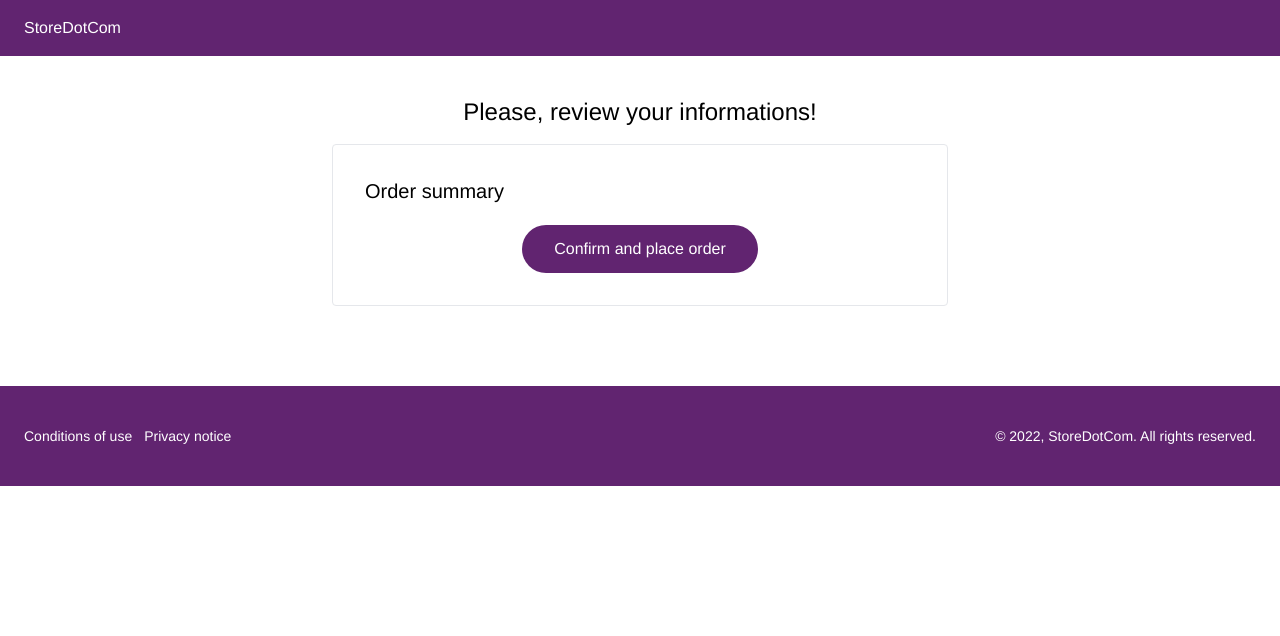
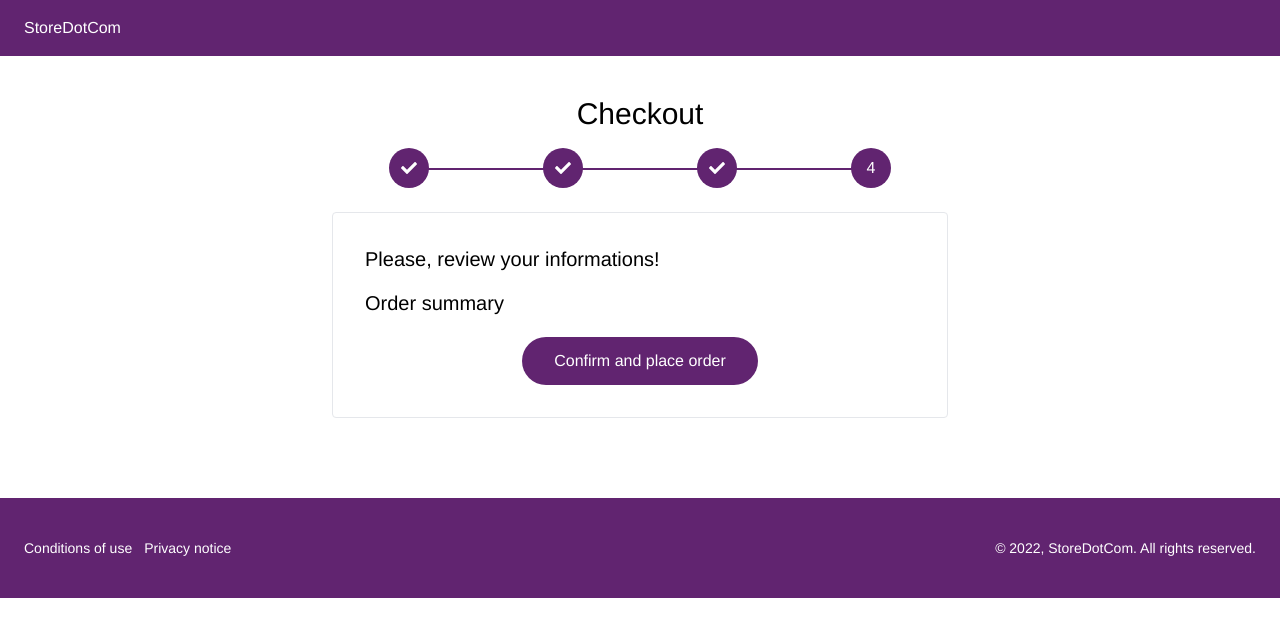
Before and after one commit to yujihayashi/checkout-frontend, a Next.js app: page /checkout/review in a window 1280 px wide. Shown: the top 636 px of the page. Built offline with nearby package versions, Linux system fonts and the light colour scheme; a web font is replaced by a local one.

Commit message:
added step component

```diff
--- a/src/components/form/field.tsx
+++ b/src/components/form/field.tsx
@@ -16,6 +16,9 @@ export default function Field({ label, name, value, type = "text", handleChange,
                 ))}
             </select>)
             break;
+        case "description":
+            input = <></>
+            break;
         case "phone": // TODO -> create input for phone component
         case "postalcode":  // TODO -> create input for brazilian postalcode component
         default:
@@ -24,7 +27,7 @@ export default function Field({ label, name, value, type = "text", handleChange,
     }
 
     return (
-        <div className={`${styles.row} ${config?.width ? config.width : 'w-full'} ${className ? className : ''}`}>
+        <div className={`${styles.row} ${config?.width ? config.width : 'w-full'} ${className ? className : ''} ${styles[`field__${type}`]}`}>
             <label htmlFor={name} className={styles.label}>{label}</label>
             {input}
         </div>
--- a/src/components/form/form.tsx
+++ b/src/components/form/form.tsx
@@ -44,8 +44,8 @@ export default function Form({ handleSubmit, fields = [] }: FormInterface) {
             <div className="flex flex-wrap -mx-2">
                 {fields.map((f, i) => <Field {...f} handleChange={handleChange} value={state[f.name]} key={i} className="px-2" />)}
             </div>
-            <div className="flex justify-center">
-                <Button type="submit" color="primary">Next</Button>
+            <div className="flex">
+                <Button type="submit" color="primary" size="lg">Next</Button>
             </div>
         </form>
     )
--- a/src/components/interface/button.tsx
+++ b/src/components/interface/button.tsx
@@ -6,14 +6,15 @@ interface ButtonInterface {
     className?: string,
     onClick?: MouseEventHandler,
     color?: 'default' | 'primary' | 'primary-inverse' | 'secondary' | 'inherit',
+    size?: 'xs' | 'sm' | 'md' | 'lg' | 'xl',
     title?: string,
     id?: string,
     type?: "button" | "submit" | "reset" | undefined
 }
 
-export default function Button({ children, className, onClick, color, title, id, type = "button" }: ButtonInterface) {
+export default function Button({ children, className, onClick, color, size = 'md', title, id, type = "button" }: ButtonInterface) {
     return (
-        <button type={type} id={id} title={title} onClick={onClick} className={`${styles[color || 'default']} ${className || ""}`}>
+        <button type={type} id={id} title={title} onClick={onClick} className={`${styles.button} ${styles[color || 'default']} ${className || ""} ${styles[size || 'md']}`}>
             {children}
         </button>
     )
--- /dev/null
+++ b/src/components/interface/steps.tsx
@@ -0,0 +1,21 @@
+import styles from "@/styles/components/Steps.module.scss"
+import { faCheck } from "@fortawesome/free-solid-svg-icons"
+import { FontAwesomeIcon } from "@fortawesome/react-fontawesome"
+
+interface StepsInterface {
+    step: number
+}
+
+export default function Steps({ step = 1 }: StepsInterface) {
+
+    // at the moment its used only for the checkout layout
+    const steps = [1, 2, 3, 4];
+
+    return (
+        <div className={styles.steps}>
+            {steps.map(s => (
+                <div className={`${styles.step} ${s === step ? styles.active : ''} ${s < step ? styles.done : ''}`}><i>{s >= step ? s : <FontAwesomeIcon icon={faCheck} />}</i></div>
+            ))}
+        </div>
+    )
+}
--- a/src/config/fields.ts
+++ b/src/config/fields.ts
@@ -3,6 +3,7 @@ export const personalData = [
     { label: "Last name", name: "lastname", type: "text", config: { width: 'w-1/2'} },
     { label: "Phone number", name: "phone", type: "text", config: { width: 'w-1/2'} },
     { label: "E-mail", name: "email", type: "text", config: { width: 'w-1/2'} },
+    { label: "Your privacy is important to us. We will only contact you if there is an issue with your order.", name: "email", type: "description" },
 ]
 
 export const address = [
@@ -12,10 +13,6 @@ export const address = [
     { label: "City", name: "city", type: "text", config: { width: 'w-1/2'} },
     { label: "Address 1", name: "address1", type: "text" },
     { label: "Address 2", name: "address2", type: "text" },
-]
-
-export const delivery = [
-    { name: "delivery_method", type: "radio", options: [{ label: "Default carrier", value: "default" }, { label: "Express carrier", value: "express" }] },
 ]
 
 export const payment = [
--- a/src/pages/checkout.tsx
+++ b/src/pages/checkout.tsx
@@ -9,6 +9,7 @@ import { useAppSelector } from "@/config/hooks";
 import { getProducts } from "@/store/cart.store";
 import Form from "@/components/form/form";
 import Router from "next/router";
+import Steps from "@/components/interface/steps";
 
 export default function Checkout() {
     // get the products
@@ -21,15 +22,19 @@ export default function Checkout() {
 
     return (<CheckoutLayout>
         <Head>
-            <title>Checkout</title>
+            <title>Personal data - Checkout - StoreDotCom</title>
         </Head>
         {products.length > 0 ? (
             <>
                 <div className="flex flex-col items-center">
-                    <h1>Checkout</h1>
-                    <h2 className="mb-4">Personal data</h2>
                     <div className="w-full md:w-1/2">
+                        <h1 className="mb-4 text-center text-3xl">Checkout</h1>
+                        <Steps step={1} />
                         <div className={styles.block}>
+                            <div className="mb-4">
+                                <h2>Personal data</h2>
+                                <p>First we need informations about you to proceed.</p>
+                            </div>
                             <Form fields={personalData} handleSubmit={handleSubmit} />
                         </div>
                     </div>
--- a/src/pages/checkout/address.tsx
+++ b/src/pages/checkout/address.tsx
@@ -3,18 +3,25 @@ import { address } from "@/config/fields";
 import styles from "@/styles/pages/Checkout.module.scss";
 import Form from "@/components/form/form";
 import Router from "next/router";
+import Steps from "@/components/interface/steps";
+import Head from "next/head";
 
 export default function CheckoutAddress() {
-    const handleSubmit =  (ev: { [key: string]: any }) => {
+    const handleSubmit = (ev: { [key: string]: any }) => {
         console.log('ev', ev);
         Router.push("/checkout/payment")
     }
     return (
         <CheckoutLayout>
+            <Head>
+                <title>Address - Checkout - StoreDotCom</title>
+            </Head>
             <div className="flex flex-col items-center">
-                <h1 className="mb-4">Nice! Now we&apos;ll need your shipping address!</h1>
                 <div className="w-full md:w-1/2">
+                    <h1 className="mb-4 text-center text-3xl">Checkout</h1>
+                    <Steps step={2} />
                     <div className={styles.block}>
+                        <h2 className="mb-4">Nice! Now we&apos;ll need your shipping address!</h2>
                         <Form fields={address} handleSubmit={handleSubmit} />
                     </div>
                 </div>
--- a/src/pages/checkout/payment.tsx
+++ b/src/pages/checkout/payment.tsx
@@ -3,18 +3,25 @@ import { payment } from "@/config/fields";
 import styles from "@/styles/pages/Checkout.module.scss";
 import Form from "@/components/form/form";
 import Router from "next/router";
+import Steps from "@/components/interface/steps";
+import Head from "next/head";
 
 export default function CheckoutPayment() {
-    const handleSubmit =  (ev: { [key: string]: any }) => {
+    const handleSubmit = (ev: { [key: string]: any }) => {
         console.log('ev', ev);
         Router.push("/checkout/review");
     }
     return (
         <CheckoutLayout>
+            <Head>
+                <title>Payment - Checkout - StoreDotCom</title>
+            </Head>
             <div className="flex flex-col items-center">
-                <h1 className="mb-4">Now select the payment method</h1>
                 <div className="w-full md:w-1/2">
+                    <h1 className="mb-4 text-center text-3xl">Checkout</h1>
+                    <Steps step={3} />
                     <div className={styles.block}>
+                        <h2 className="mb-4">Now select the payment method</h2>
                         <Form fields={payment} handleSubmit={handleSubmit} />
                     </div>
                 </div>
--- a/src/pages/checkout/review.tsx
+++ b/src/pages/checkout/review.tsx
@@ -5,6 +5,8 @@ import Router from "next/router";
 import CartProducts from "@/components/interface/cart-products";
 import { useAppSelector } from "@/config/hooks";
 import { getProducts } from "@/store/cart.store";
+import Steps from "@/components/interface/steps";
+import Head from "next/head";
 
 export default function CheckoutReview() {
     // get the products
@@ -15,10 +17,15 @@ export default function CheckoutReview() {
     }
     return (
         <CheckoutLayout>
+            <Head>
+                <title>Reivew your informations - Checkout - StoreDotCom</title>
+            </Head>
             <div className="flex flex-col items-center">
-                <h1 className="mb-4">Please, review your informations!</h1>
                 <div className="w-full md:w-1/2">
+                    <h1 className="mb-4 text-center text-3xl">Checkout</h1>
+                    <Steps step={4} />
                     <div className={styles.block}>
+                        <h2 className="mb-4">Please, review your informations!</h2>
                         <div className="mb-5">
                             <h2>Order summary</h2>
                             <CartProducts products={products} />
--- a/src/styles/components/Button.module.scss
+++ b/src/styles/components/Button.module.scss
@@ -1,3 +1,7 @@
+.button {
+    @apply w-full md:w-auto;
+}
+
 .primary,
 .primary-inverse,
 .secondary,
@@ -28,3 +32,11 @@
 .sm {
     @apply px-4 py-2 text-sm;
 }
+
+.lg {
+    @apply px-12 py-3 text-lg;
+}
+
+.xl {
+    @apply px-16 py-4 text-2xl;
+}
--- a/src/styles/components/Field.module.scss
+++ b/src/styles/components/Field.module.scss
@@ -1,5 +1,9 @@
 .field {
     @apply border rounded-lg w-full py-2 px-4;
+
+    &__description {
+        @apply text-xs;
+    }
 }
 
 .row {
@@ -8,7 +12,7 @@
 
 .label,
 .radio__label {
-    @apply block mb-0.5 text-gray-700;
+    @apply block mb-0.5 text-gray-700 text-sm;
 }
 
 .radio__label {
--- /dev/null
+++ b/src/styles/components/Steps.module.scss
@@ -0,0 +1,34 @@
+.steps {
+    @apply flex w-full mb-6;
+}
+
+.step {
+    @apply relative w-full flex justify-center;
+
+    i {
+        @apply flex w-10 h-10 bg-gray-300 text-white rounded-full items-center justify-center not-italic z-10;
+    }
+
+    &::before {
+        @apply content-['_'] w-full h-0.5 bg-gray-300 absolute top-1/2 left-1/2 z-0;
+    }
+
+    &:last-child {
+        &::before {
+            @apply hidden;
+        }
+    }
+
+    &.active,
+    &.done {
+        i {
+            @apply bg-primary;
+        }
+    }
+
+    &.done {
+        &::before {
+            @apply bg-primary;
+        }
+    }
+}
```
